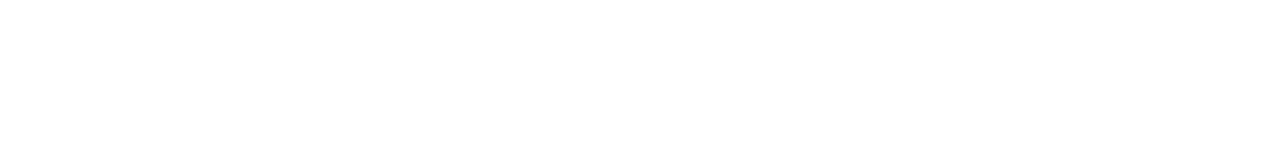
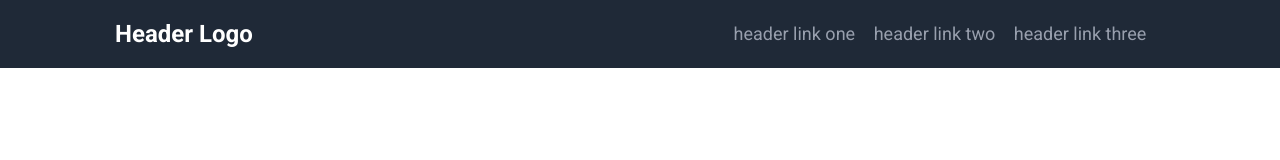
Before and after one commit to geometros/odin-landing-page, a plain HTML site: page index.html in a window 1280 px wide. Drawn offline with Linux system fonts and the light colour scheme.

Commit message:
Created and styled header

```diff
--- a/index.html
+++ b/index.html
@@ -4,8 +4,27 @@
   <meta charset="UTF-8">
   <meta name="viewport" content="width=device-width, initial-scale=1.0">
   <title>Landing Page</title>
+  <link rel="stylesheet" href="./styles.css">
+  <link rel="preconnect" href="https://fonts.googleapis.com">
+  <link rel="preconnect" href="https://fonts.gstatic.com" crossorigin>
+  <link href="https://fonts.googleapis.com/css2?family=Roboto:ital,wght@0,100;0,300;0,400;0,500;0,700;0,900;1,100;1,300;1,400;1,500;1,700;1,900&display=swap" rel="stylesheet">
 </head>
 <body>
-
+  <div class="wrapper">
+    <div class="container">
+      <div class="hero">
+        <div class="hero-inner">
+          <div class="logo">
+            <h2>Header Logo</h2>
+          </div>
+          <div class="links">
+            <a href="example.com">header link one</a>
+            <a href="example.com">header link two</a>
+            <a href="example.com">header link three</a>
+          </div>
+        </div>
+      </div>
+    </div>
+  </div>
 </body>
 </html>
--- a/styles.css
+++ b/styles.css
@@ -0,0 +1,41 @@
+body{
+    margin: 0;
+}
+
+.wrapper {
+    font-family: "Roboto";
+}
+
+.container {
+    margin:0;
+}
+
+.hero, footer {
+    color: white;
+}
+
+.hero{
+    background-color: #1F2937;
+}
+
+.hero-inner{
+    max-width: 1050px;
+    margin: 0 auto;
+    display: flex;
+    justify-content: space-between;
+    padding: 0 20px;
+}
+
+.links{
+    display: flex;
+    justify-content: space-evenly;
+    width: 450px;
+    font-size: 18px;
+
+}
+
+a:link {
+    align-self: center;
+    text-decoration: none;
+    color: #989fad;
+}
```
